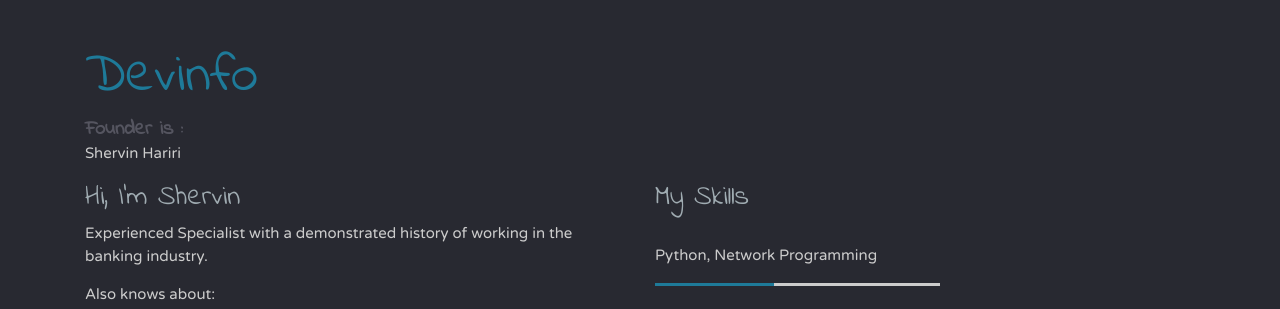
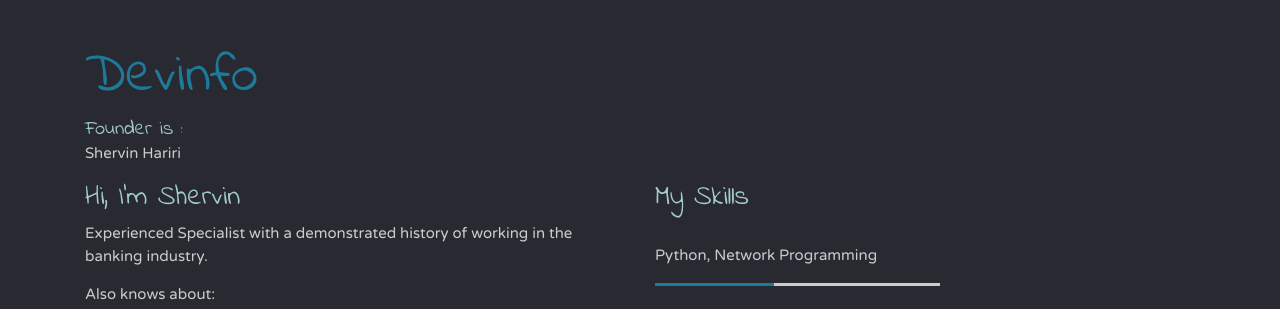
Before and after one commit to shervinhariri/devinfoir, a Django app: page / in a window 1280 px wide. Shown: the part 56-365 px from the top of the page. Run offline with Django 3.2, Linux system fonts and the light colour scheme; some libraries are stand-ins or nearby versions.

Commit message:
Update home.css

```diff
--- a/home/static/home/home.css
+++ b/home/static/home/home.css
@@ -13,13 +13,12 @@ h2 {
 }
 h3 {
 	font-family: 'Indie Flower', cursive;
-	color: #A0ACB2;
+	color: #A3CCCC;
 }
 h4 {
 	font-family: 'Indie Flower', cursive;
-	color: #555560;
+	color: #A3CCCC;
 	font-size: 20px;
-	font-weight: bold;
 	margin: 0px;
 	padding: 0px;
 }
```
